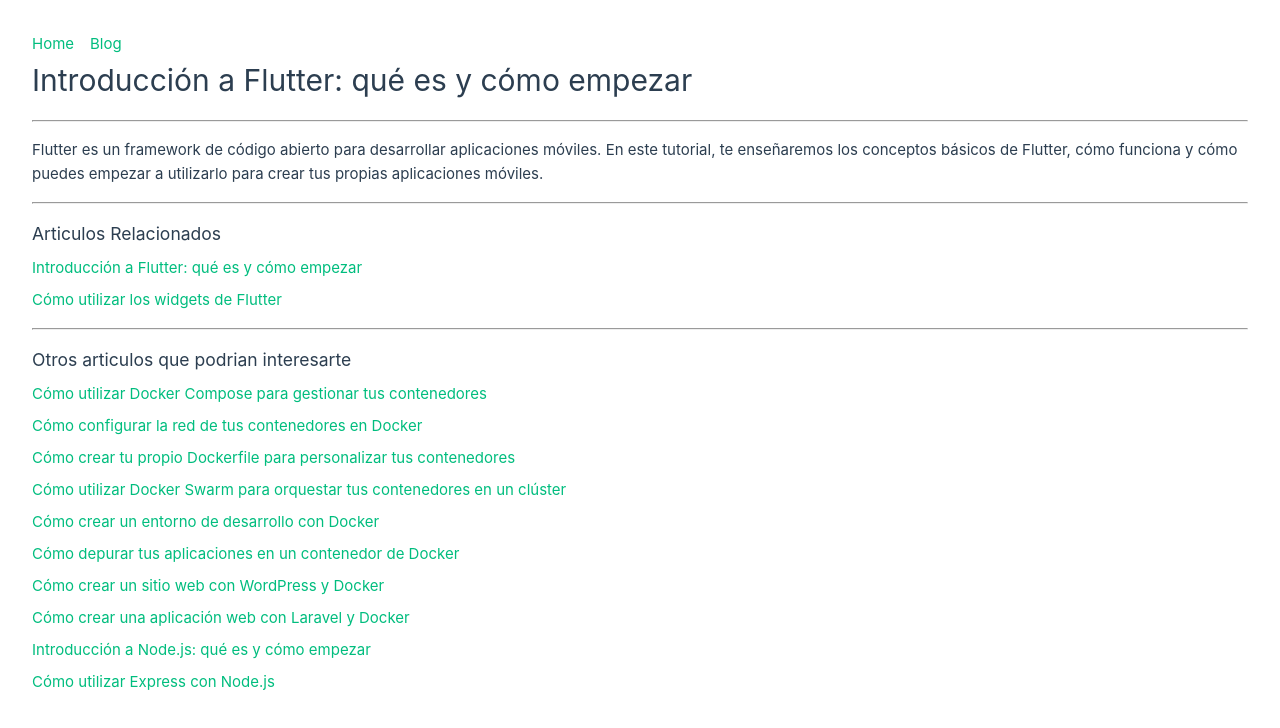
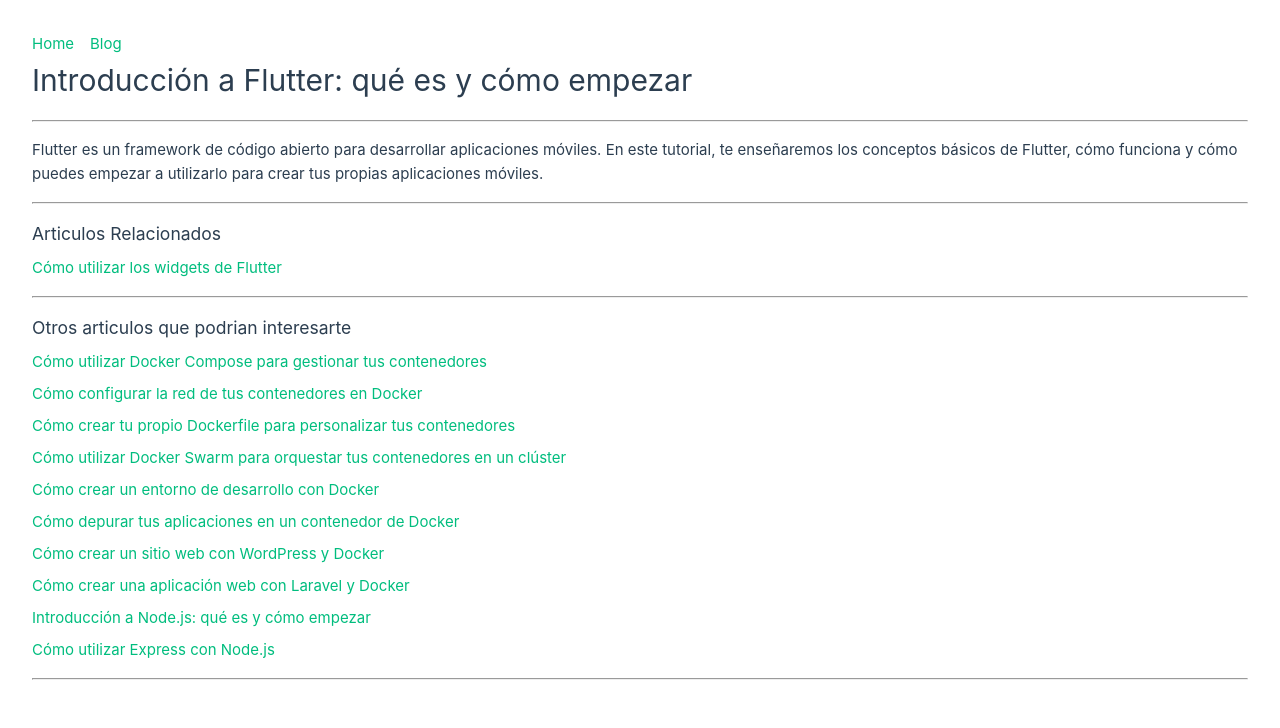
Before and after one commit to pabcrudel/pinia-json-dynamic-blog, a Vue app: page /introduccion-flutter in a window 1280 px wide. Shown: the top 728 px of the page. Built offline with nearby package versions, Linux system fonts and the light colour scheme.

Commit message:
Filter related posts by categories

```diff
--- a/src/views/Post.vue
+++ b/src/views/Post.vue
@@ -2,10 +2,14 @@
     <h1 v-html="post.navigation.title" />
     <hr>
     <p v-html="post.content" />
+    <template v-if="relatedPosts.size > 0">
+        <hr>
+        <LinkedPostList :title="'Articulos Relacionados'" :posts="relatedPosts" />
+    </template>
     <hr>
-    <LinkedPostList :title="'Articulos Relacionados'" :posts="blogStore.getPostsByCategories(post.categories)"/>
+    <LinkedPostList :title="'Otros articulos que podrian interesarte'"
+        :posts="blogStore.getPostsByCategories(post.categories, false)" />
     <hr>
-    <LinkedPostList :title="'Otros articulos que podrian interesarte'" :posts="blogStore.getPostsByCategories(post.categories, false)"/>
 </template>
 
 <script setup>
@@ -18,4 +22,5 @@ const route = useRoute();
 
 const blogStore = useBlogStore();
 const post = blogStore.getPostBySlug(route.params.slug);
+const relatedPosts = blogStore.getRelatedPosts(post);
 </script>
```
